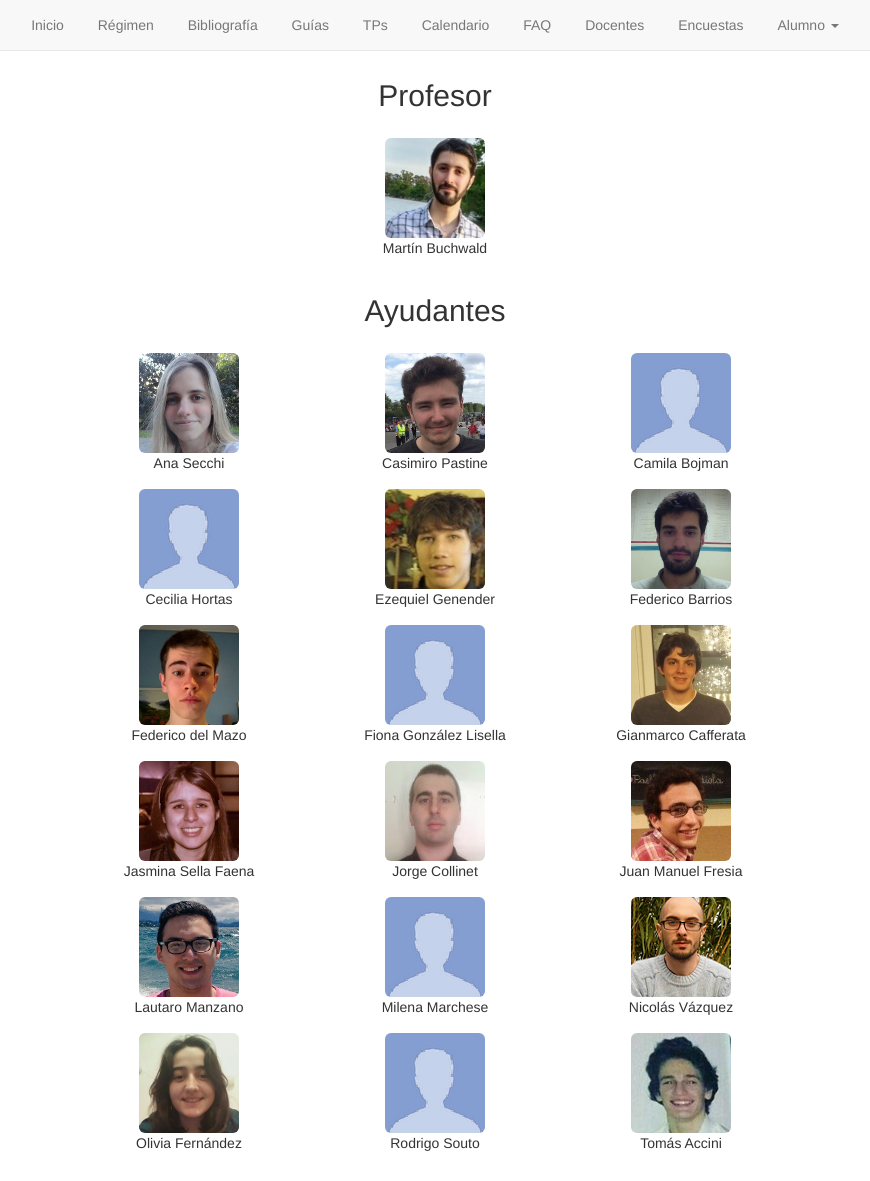
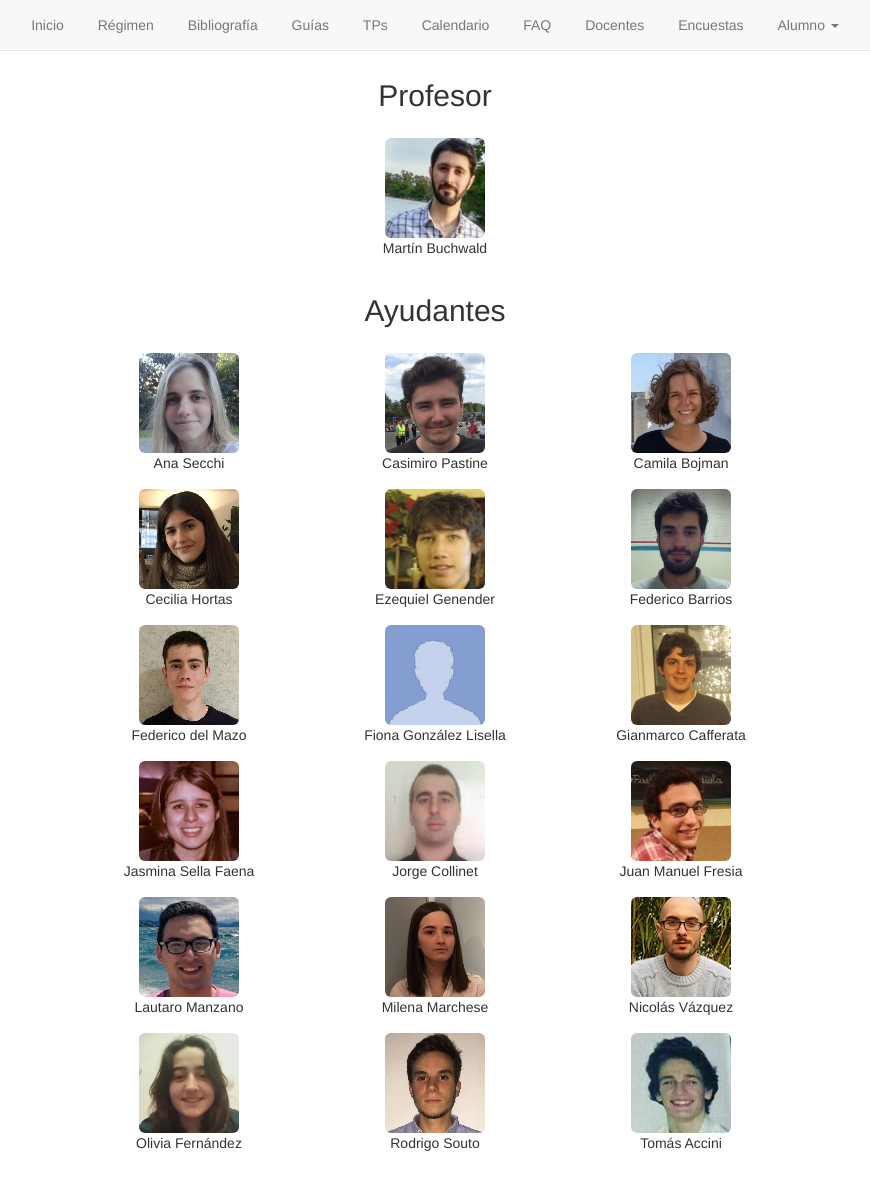
Before and after one commit to algoritmos-rw/algoritmos, a Jekyll site: the page built from static/07_docentes.md, in a window 1280 px wide. Shown: the whole page, without its empty margins (205-1075 px from the left). Built offline with Jekyll 4.4.1, drawn with Linux system fonts in a browser that asks for light colours.

Commit message:
Agrego fotos de nuevos docentes y cambio de viejos

```diff
--- a/_data/docentes.yml
+++ b/_data/docentes.yml
@@ -6,10 +6,10 @@ ayudantes:
   foto: /assets/img/docentes/casimirop.jpg
 
 - nombre: Camila Bojman
-  foto: /assets/img/docentes/unknown.png
+  foto: /assets/img/docentes/camib.jpg
 
 - nombre: Cecilia Hortas
-  foto: /assets/img/docentes/unknown.png
+  foto: /assets/img/docentes/cecih.jpg
 
 - nombre: Ezequiel Genender
   foto: /assets/img/docentes/ezeg.jpg
@@ -39,7 +39,7 @@ ayudantes:
   foto: /assets/img/docentes/lautarom.jpg
 
 - nombre: Milena Marchese
-  foto: /assets/img/docentes/unknown.png
+  foto: /assets/img/docentes/milem.jpg
 
 - nombre: Nicolás Vázquez
   foto: /assets/img/docentes/nicolasv.png
@@ -48,7 +48,7 @@ ayudantes:
   foto: /assets/img/docentes/olif.jpg
 
 - nombre: Rodrigo Souto
-  foto: /assets/img/docentes/unknown.png
+  foto: /assets/img/docentes/rodris.jpg
 
 - nombre: Tomás Accini
   foto: /assets/img/docentes/tomasa.jpg
```
Also changed, not shown: assets/img/docentes/camib.jpg (added), assets/img/docentes/cecih.jpg (added), assets/img/docentes/fededm.jpg, assets/img/docentes/milem.jpg (added), assets/img/docentes/rodris.jpg (added).
